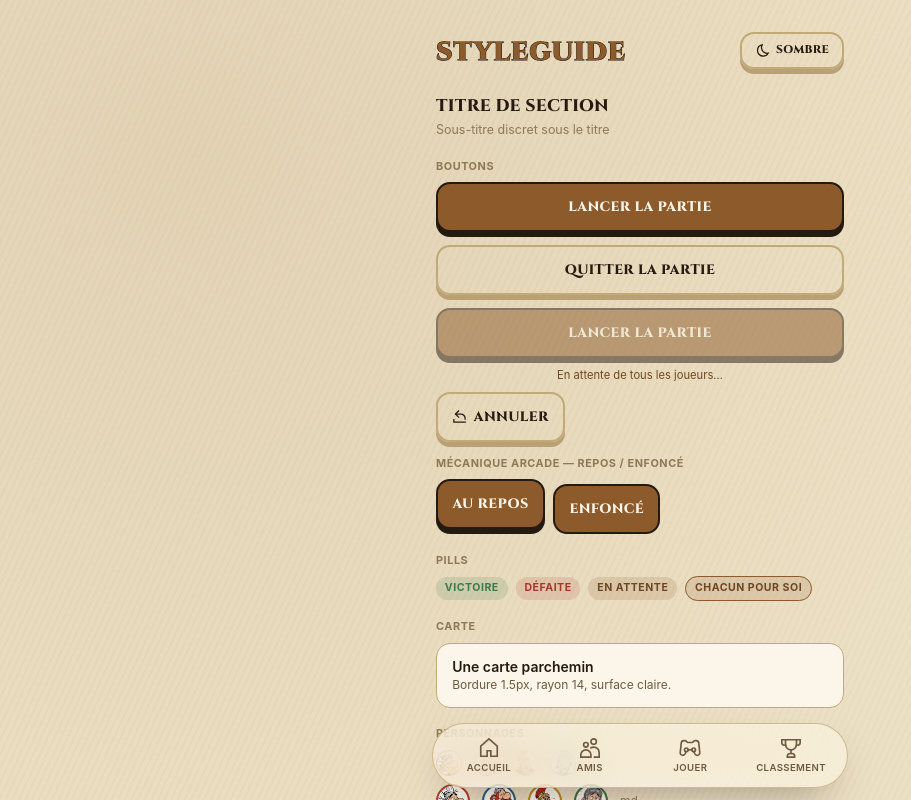
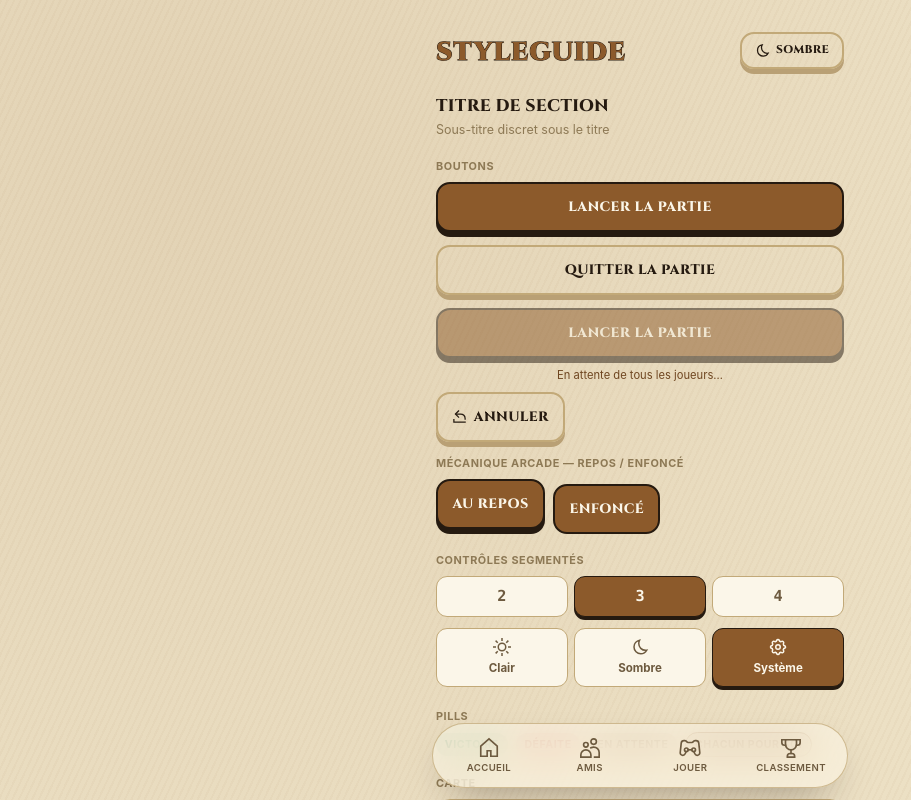
Before and after one commit to TristanHourtoulle/D-gommix, a Next.js app in the folder apps/web/: page /dev/ui in a window 1280 px wide. Shown: the top 800 px of the page, without its empty margins (0-911 px from the left). Built offline with nearby package versions, Linux system fonts and the light colour scheme.

Commit message:
feat(web): arcade-style segmented controls with raised selected key

```diff
--- a/apps/web/src/app/dev/ui/styleguide.tsx
+++ b/apps/web/src/app/dev/ui/styleguide.tsx
@@ -1,9 +1,12 @@
 'use client'
 
 import { useEffect, useState } from 'react'
+import type { GameFormat } from '@degommix/game-core'
 import { CHARACTER_IDS, CHARACTER_META } from '@/lib/characters'
 import { Icon, ICON_NAMES } from '@/components/icons'
+import { FormatSegmented } from '@/components/lobby/format-segmented'
 import { TabBar } from '@/components/tab-bar'
+import { ThemeSegmented } from '@/components/theme/theme-segmented'
 import { Button } from '@/components/ui/button'
 import { Card } from '@/components/ui/card'
 import { CharacterBadge } from '@/components/ui/character-badge'
@@ -20,6 +23,7 @@ const AVATAR_SIZES = [32, 40, 44, 56] as const
 export function Styleguide() {
   const [theme, setTheme] = useState<'light' | 'dark'>('light')
   const [code, setCode] = useState('ROM')
+  const [format, setFormat] = useState<GameFormat>(3)
 
   useEffect(() => {
     if (window.matchMedia('(prefers-color-scheme: dark)').matches) {
@@ -71,6 +75,12 @@ export function Styleguide() {
             Enfoncé
           </button>
         </div>
+      </section>
+
+      <section className="flex flex-col gap-2">
+        <p className="sec-label">Contrôles segmentés</p>
+        <FormatSegmented value={format} onChange={setFormat} />
+        <ThemeSegmented />
       </section>
 
       <section className="flex flex-col gap-2">
--- a/apps/web/src/app/globals.css
+++ b/apps/web/src/app/globals.css
@@ -203,6 +203,88 @@ a {
 
 @media (prefers-reduced-motion: reduce) {
   .cta {
+    transition: none;
+  }
+}
+
+/**
+ * Segmented pickers, in the same arcade language as `.cta` but on a shallower
+ * 3px lip (like `.code-box`) so these small controls stay light. Only the
+ * selected segment is a raised key: unselected segments sit flat on the plate.
+ * Raised-for-selected (rather than pressed-in) keeps the transient `:active`
+ * press readable on every segment — a permanently pressed-in selection would
+ * be indistinguishable from a finger currently holding it down.
+ * `margin-bottom` on the row reserves the lip so nothing shifts on press.
+ */
+.segmented {
+  display: flex;
+  gap: 0.4rem;
+  margin-bottom: 3px;
+}
+
+.segment {
+  flex: 1;
+  display: flex;
+  align-items: center;
+  justify-content: center;
+  gap: 0.3rem;
+  background: var(--surface-2);
+  color: var(--ink-soft);
+  border: 1.5px solid var(--parchment-line);
+  border-radius: 11px;
+  padding: 0.55rem 0.4rem;
+  font-size: 0.78rem;
+  font-weight: 700;
+  cursor: pointer;
+  user-select: none;
+  -webkit-tap-highlight-color: transparent;
+  transition:
+    transform 90ms cubic-bezier(0.2, 0.8, 0.3, 1),
+    box-shadow 90ms cubic-bezier(0.2, 0.8, 0.3, 1),
+    background-color 90ms linear;
+}
+
+/* Quiet press for the flat segments: no lip to swallow, so nudge and darken. */
+.segment:active:not([disabled]):not([aria-checked='true']) {
+  transform: translateY(1px);
+  background: color-mix(in srgb, var(--parchment-deep) 45%, var(--surface-2));
+}
+
+.segment[aria-checked='true'] {
+  background: var(--bronze);
+  color: var(--surface-2);
+  border-color: var(--ink);
+  box-shadow: 0 3px 0 var(--key-lip);
+  cursor: default;
+}
+
+.segment[aria-checked='true']:active {
+  transform: translateY(3px);
+  box-shadow: 0 0 0 var(--key-lip);
+}
+
+/* Icon-over-label segments (theme picker). */
+.segment.stacked {
+  flex-direction: column;
+  gap: 0.2rem;
+  padding: 0.6rem 0.3rem;
+  font-size: 0.72rem;
+}
+
+/* Numeric segments (player count) borrow the mono face of the code tiles. */
+.segment.num {
+  font-family: var(--font-mono);
+  font-size: 0.95rem;
+  padding: 0.5rem 0.4rem;
+}
+
+.segment[disabled] {
+  opacity: 0.4;
+  cursor: not-allowed;
+}
+
+@media (prefers-reduced-motion: reduce) {
+  .segment {
     transition: none;
   }
 }
--- a/apps/web/src/components/lobby/format-segmented.tsx
+++ b/apps/web/src/components/lobby/format-segmented.tsx
@@ -1,6 +1,5 @@
 'use client'
 
-import type { CSSProperties } from 'react'
 import type { GameFormat } from '@degommix/game-core'
 
 const FORMATS: readonly GameFormat[] = [2, 3, 4]
@@ -13,16 +12,7 @@ interface FormatSegmentedProps {
   disabled?: boolean
 }
 
-function segmentStyle(selected: boolean): CSSProperties {
-  return {
-    fontFamily: 'var(--font-mono)',
-    background: selected ? 'var(--ink)' : 'var(--surface-2)',
-    color: selected ? 'var(--parchment)' : 'var(--ink-soft)',
-    border: `1.5px solid ${selected ? 'var(--ink)' : 'var(--parchment-line)'}`,
-  }
-}
-
-/** Maquette `.segmented` control for the 2 / 3 / 4 player format. */
+/** Arcade `.segmented` control for the 2 / 3 / 4 player format. */
 export function FormatSegmented({
   value,
   onChange,
@@ -30,7 +20,7 @@ export function FormatSegmented({
   disabled = false,
 }: FormatSegmentedProps) {
   return (
-    <div className="flex gap-1.5" role="radiogroup" aria-label="Nombre de joueurs">
+    <div className="segmented" role="radiogroup" aria-label="Nombre de joueurs">
       {FORMATS.map((format) => {
         const selected = format === value
         const blocked = disabled || format < minFormat
@@ -44,8 +34,7 @@ export function FormatSegmented({
             onClick={() => {
               if (!selected && !blocked) onChange(format)
             }}
-            className="flex-1 rounded-[10px] py-2 text-center font-bold disabled:cursor-not-allowed disabled:opacity-40"
-            style={segmentStyle(selected)}
+            className="segment num"
           >
             {format}
           </button>
--- a/apps/web/src/components/theme/theme-segmented.tsx
+++ b/apps/web/src/components/theme/theme-segmented.tsx
@@ -1,6 +1,6 @@
 'use client'
 
-import { useCallback, useEffect, useState, type CSSProperties } from 'react'
+import { useCallback, useEffect, useState } from 'react'
 import { Icon, type IconName } from '@/components/icons'
 import {
   applyTheme,
@@ -21,15 +21,7 @@ const OPTIONS: readonly ThemeOption[] = [
   { value: 'system', label: 'Système', icon: 'settings' },
 ]
 
-function segmentStyle(selected: boolean): CSSProperties {
-  return {
-    background: selected ? 'var(--ink)' : 'var(--surface-2)',
-    color: selected ? 'var(--parchment)' : 'var(--ink-soft)',
-    border: `1.5px solid ${selected ? 'var(--ink)' : 'var(--parchment-line)'}`,
-  }
-}
-
-/** Segmented control persisting the theme choice in localStorage. */
+/** Arcade `.segmented` control persisting the theme choice in localStorage. */
 export function ThemeSegmented() {
   const [preference, setPreference] = useState<ThemePreference | null>(null)
 
@@ -46,7 +38,7 @@ export function ThemeSegmented() {
   const selectedValue = preference ?? 'system'
 
   return (
-    <div className="flex gap-1.5" role="radiogroup" aria-label="Thème de l'application">
+    <div className="segmented" role="radiogroup" aria-label="Thème de l'application">
       {OPTIONS.map((option) => {
         const selected = option.value === selectedValue
         return (
@@ -56,8 +48,7 @@ export function ThemeSegmented() {
             role="radio"
             aria-checked={selected}
             onClick={() => handleSelect(option.value)}
-            className="flex flex-1 flex-col items-center gap-1 rounded-[10px] py-2.5 text-xs font-bold"
-            style={segmentStyle(selected)}
+            className="segment stacked"
           >
             <Icon name={option.icon} size={18} />
             {option.label}
```
